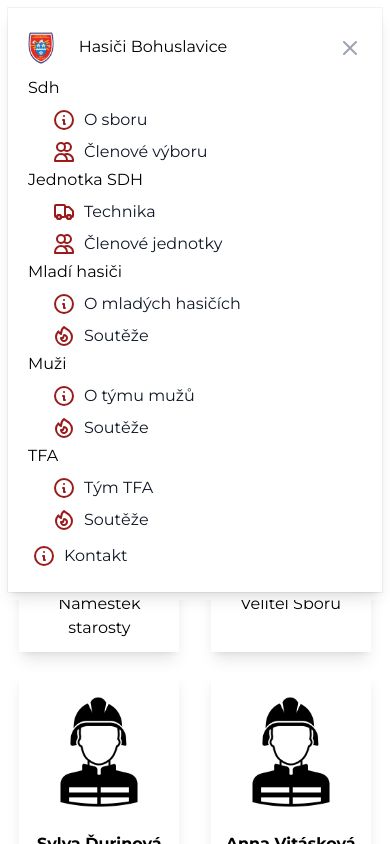
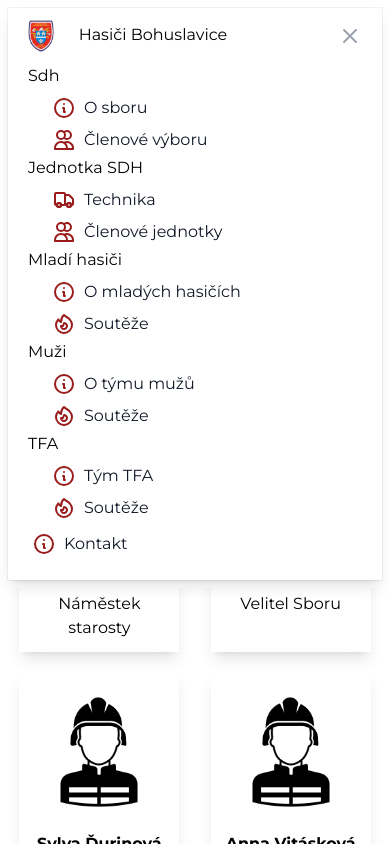
Before and after one commit to petrborzutzky/hasici_bohuslavice, a Next.js app: page /clenove-vyboru in a window 390 px wide. Both pictures are taken after a click on the button "Open menu". Shown: the top 844 px of the page. Built offline with nearby package versions, Linux system fonts and the light colour scheme.

Commit message:
Mobilni menu

```diff
--- a/components/Header.jsx
+++ b/components/Header.jsx
@@ -193,7 +193,7 @@ const Header = () => {
           className="absolute bg-white top-0 inset-x-0 p-2 transition transform origin-top-right lg:hidden"
         >
           <div className="shadow-lg ring-1 ring-black ring-opacity-5 bg-white divide-y-2 divide-gray-50">
-            <div className="pt-5 pb-5 px-5">
+            <div className="pb-5 pt-2 px-5">
               <div className="flex items-center justify-between">
                 <div>
                   <img
```
